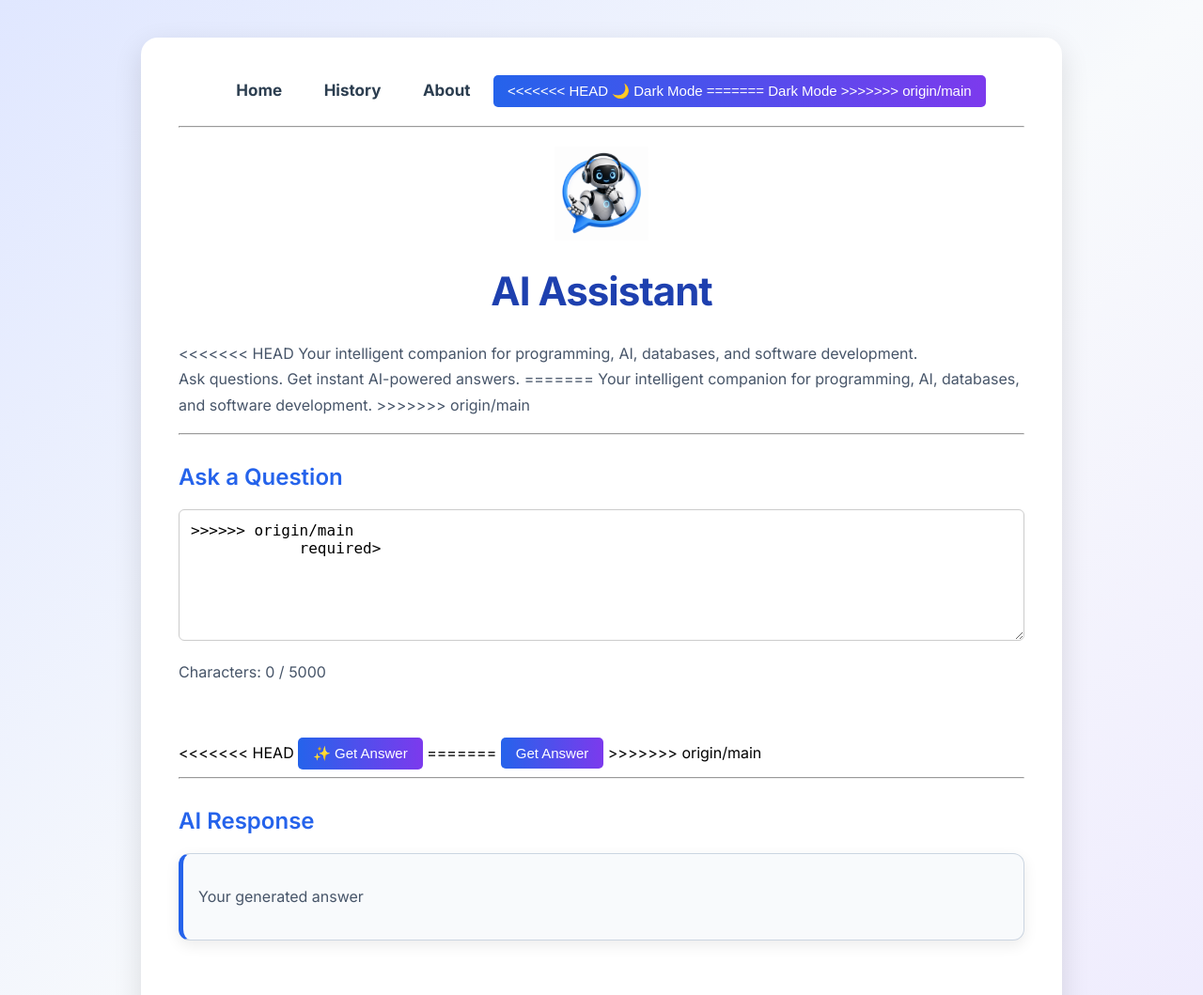
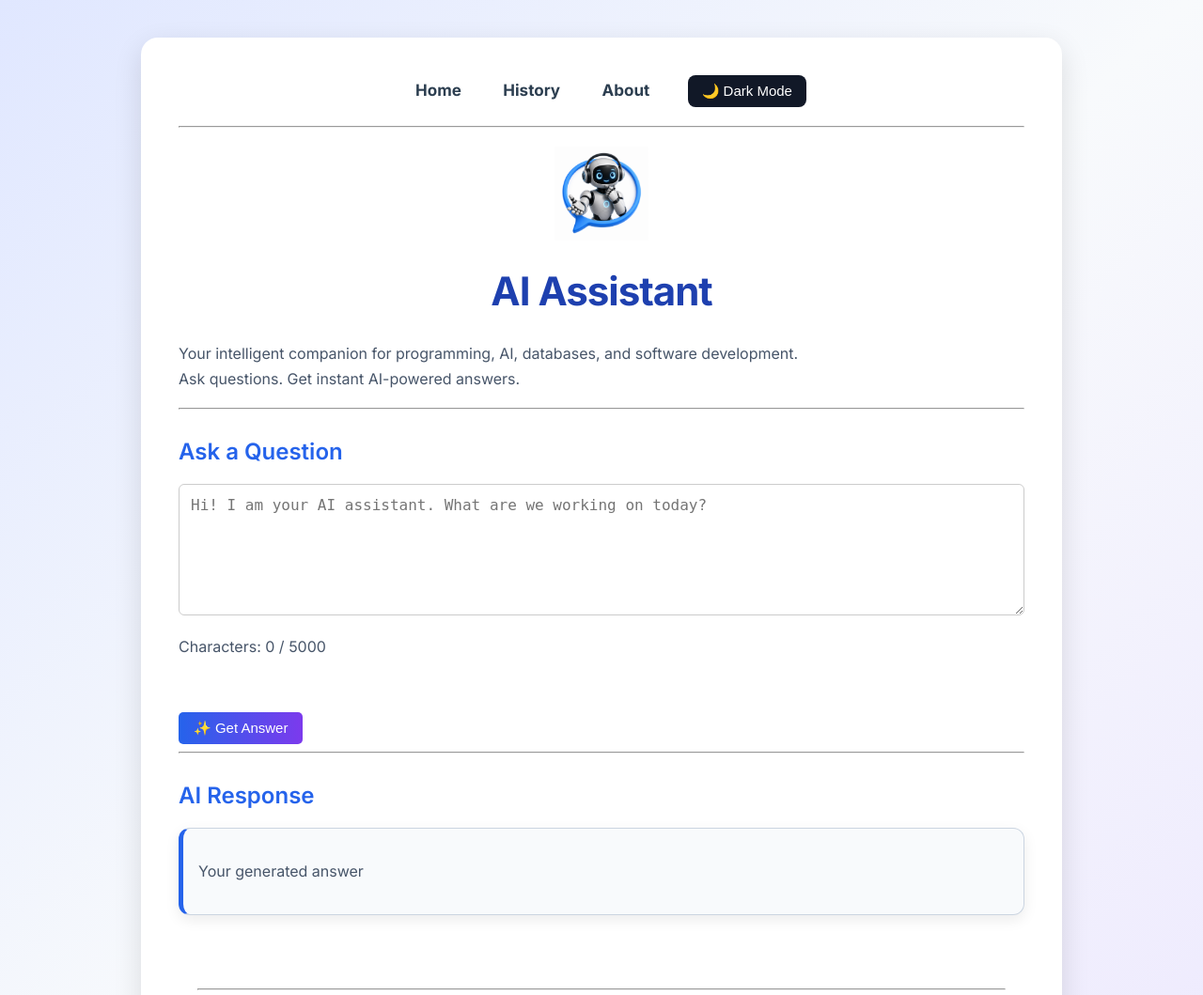
Before and after one commit to Krishanitd-dev/ai-assistant-web-local, a FastAPI app: page / in a window 1280 px wide. Shown: the top 1059 px of the page at 94% size. Run offline with FastAPI, Linux system fonts and the light colour scheme.

Commit message:
Remove leftover

```diff
--- a/app/templates/index.html
+++ b/app/templates/index.html
@@ -18,11 +18,7 @@
             <a href="/about">About</a>
 
             <button id="darkModeBtn" class="dark-btn">
-<<<<<<< HEAD
                  🌙 Dark Mode
-=======
-                Dark Mode
->>>>>>> origin/main
             </button>
         </nav>
 
@@ -33,12 +29,8 @@
     <h1> AI Assistant</h1>
 
     <p>
-<<<<<<< HEAD
         Your intelligent companion for programming, AI, databases, and software development. <br>
         Ask questions. Get instant AI-powered answers.
-=======
-        Your intelligent companion for programming, AI, databases, and software development.
->>>>>>> origin/main
     </p>
 
     <hr>
@@ -53,11 +45,7 @@
             rows="6"
             cols="80"
             maxlength="5000"
-<<<<<<< HEAD
             placeholder=""
-=======
-            placeholder="Hi! I am your AI assistant. What are we working on today?"
->>>>>>> origin/main
             required></textarea>
 
             <p> Characters:
@@ -67,11 +55,7 @@
 
         <br><br>
 
-<<<<<<< HEAD
         <button type="submit"> ✨ Get Answer </button>
-=======
-        <button type="submit"> Get Answer </button>
->>>>>>> origin/main
        <p id="loading" style="display:none;">
         Generating response...
         </p>
@@ -87,11 +71,7 @@
 
         <p>{{ answer }}</p>
             <button onclick="copyResponse()">
-<<<<<<< HEAD
             ⧉ Copy Response
-=======
-            Copy Response
->>>>>>> origin/main
             </button>
     {% else %}
 
--- a/static/style.css
+++ b/static/style.css
@@ -196,17 +196,10 @@ nav a:hover {
 }
 
 .dark-btn {
-<<<<<<< HEAD
     background:#111827;
     color:white;
     padding:8px 15px;
     border-radius:8px;
-=======
-    background-color: black;
-    color: white;
-    padding: 8px 15px;
-    border-radius: 5px;
->>>>>>> origin/main
     margin-left: 16px;
 }
 
@@ -231,7 +224,6 @@ nav a:hover {
     background:#222;
     border-color:#555;
 
-<<<<<<< HEAD
 }
 
 footer {
@@ -250,6 +242,4 @@ footer p {
 
 .dark footer {
     color: #ccc;
-=======
->>>>>>> origin/main
 }
```
